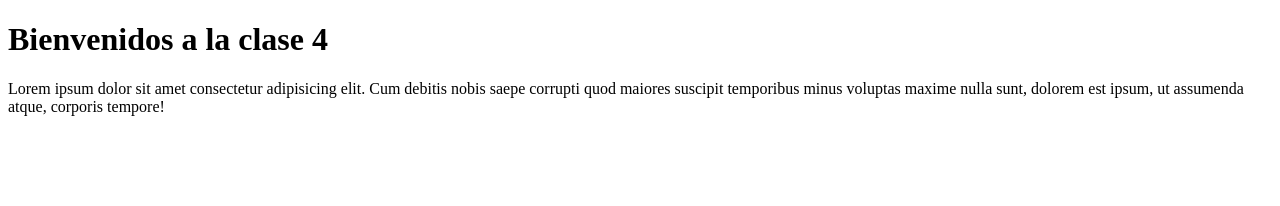
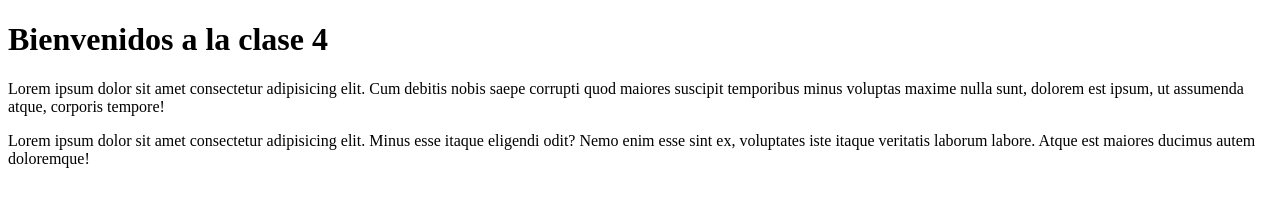
Before and after one commit to pingusa19/clase-4, a plain HTML site: page index.html in a window 1280 px wide. Drawn offline with Linux system fonts and the light colour scheme.

Commit message:
agregar: nuevo parrafo  en index.html

```diff
--- a/index.html
+++ b/index.html
@@ -8,5 +8,6 @@
 <body>
     <h1>Bienvenidos a la clase 4</h1>
     <p>Lorem ipsum dolor sit amet consectetur adipisicing elit. Cum debitis nobis saepe corrupti quod maiores suscipit temporibus minus voluptas maxime nulla sunt, dolorem est ipsum, ut assumenda atque, corporis tempore!</p>
+    <p>Lorem ipsum dolor sit amet consectetur adipisicing elit. Minus esse itaque eligendi odit? Nemo enim esse sint ex, voluptates iste itaque veritatis laborum labore. Atque est maiores ducimus autem doloremque!</p>
 </body>
 </html>
```
